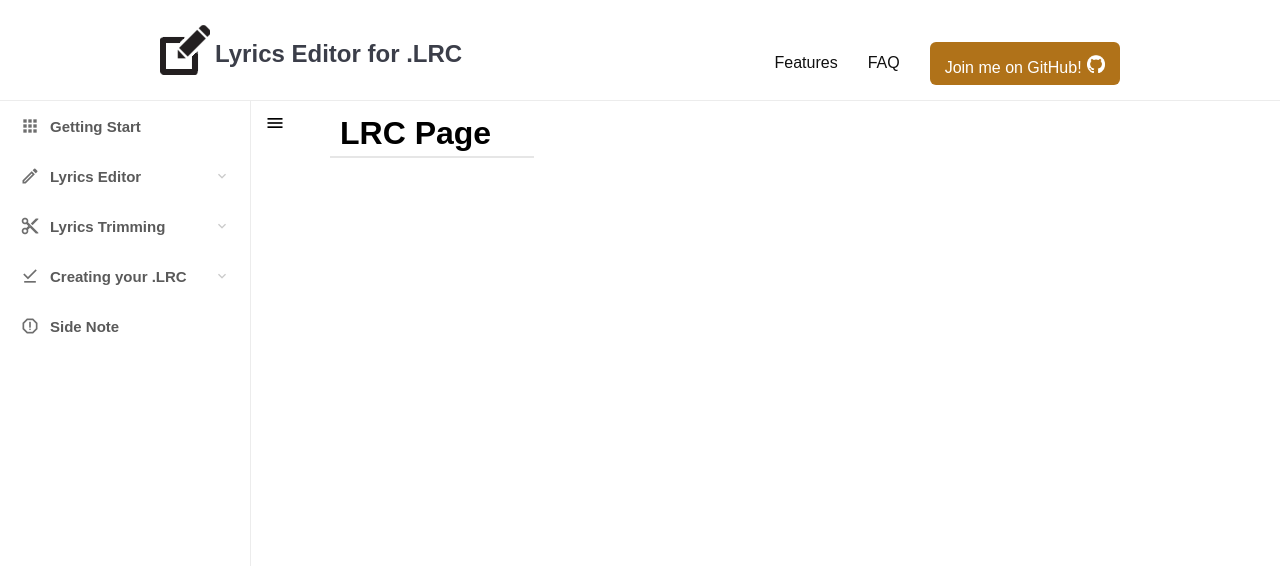
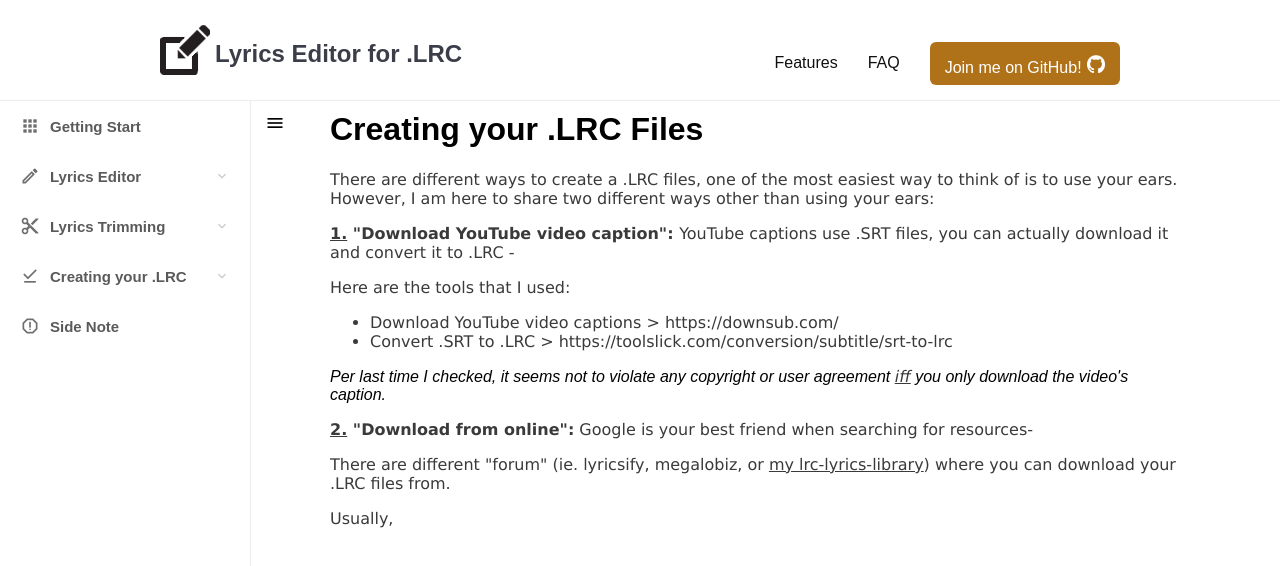
Before and after one commit to sonikkk-526/.LRC-Editor-Docx, a Vue app: page /feature/create-lrc in a window 1280 px wide. Shown: the top 566 px of the page. Built offline with nearby package versions, Linux system fonts and the light colour scheme.

Commit message:
[Feature] Added CreateLRCPage.vue and Fixed typos
Signed-off-by: sonik.- <56092970+sonikkk-526@users.noreply.github.com>

```diff
--- a/src/components/Pages/LRC/CreateLRCPage.vue
+++ b/src/components/Pages/LRC/CreateLRCPage.vue
@@ -1,3 +1,28 @@
 <template>
-  <h1>LRC Page</h1>
+  <h1>Creating your .LRC Files</h1>
+  <p>
+    There are different ways to create a .LRC files, one of the most easiest way to think of is to use your ears.
+    However, I am here to share two different ways other than using your ears:
+  </p>
+
+  <p><b><u>1.</u> "Download YouTube video caption": </b>YouTube captions use .SRT files, you can actually download it and convert it to .LRC -</p>
+  <p>
+    Here are the tools that I used:<br>
+    <ul>
+      <li>Download YouTube video captions > https://downsub.com/ <br></li>
+      <li>Convert .SRT to .LRC > https://toolslick.com/conversion/subtitle/srt-to-lrc</li>
+    </ul>
+  </p>
+  <i>Per last time I checked, it seems not to violate any copyright or user agreement <u>iff</u> you only download the video's caption.</i>
+
+
+  <p><b><u>2.</u> "Download from online":</b> Google is your best friend when searching for resources-</p>
+  <p>
+    There are different "forum" (ie. lyricsify, megalobiz, or
+    <a href="https://github.com/sonikkk-526/lrc-lyrics-library" target="_blank">my lrc-lyrics-library</a>)
+    where you can download your .LRC files from.
+  </p>
+  <p>
+    Usually,
+  </p>
 </template>
--- a/src/components/Pages/Trim/TrimFeature.vue
+++ b/src/components/Pages/Trim/TrimFeature.vue
@@ -2,7 +2,7 @@
   <h1>Intro to Lyrics Trimming Feature Pack</h1>
   <p>
     There may be times that you found a translated lyrics or file (.SRT/.LRC) online which contains
-    more than one langauges. In that case, you may want to keep only one langauge to work with:
+    more than one languages. In that case, you may want to keep only one language to work with:
   </p>
 
   <div class="block-container">
@@ -44,7 +44,7 @@
     You will need to read the "<RouterLink :to="{name: 'trimShowcase'}">The nitty-gritty</RouterLink>" to understand how to achieve it.
     It would be too long for a page to have both the description and the implementation of this feature.<br><br>
 
-    <b>FYI.</b> Although using services like Google Translate would be much more practical, these service would also cause me moeny to maintain
+    <b>FYI.</b> Although using services like Google Translate would be much more practical, these service would also cause me money to maintain
     (they have limited free usage); as most translated lyrics has a consistent pattern (described in the next page), a simple line skipping feature
     seems to do the job.
   </p>
--- a/src/components/Pages/Trim/TrimOption.vue
+++ b/src/components/Pages/Trim/TrimOption.vue
@@ -33,7 +33,7 @@
   </div>
   <i>It is a handy option if you found a LRC file and only need the lyrics portion.</i><br><br>
 
-  <p><u>2.</u> "Discard Lyrics": Removing all the lyrics such that it only contains the timestamp-</p>
+  <p><u>2.</u> "Discard Lyrics": Removing all the lyrics such that it only contains the timestamp (most convenient option imo)-</p>
   <div class="block-container">
     <div>
       <span>Input:</span>
@@ -64,16 +64,14 @@
     </div>
   </div>
   <i>
-    This is the most convenient option imo because occasionally you may have a LRC file and
-    would want to change the lyrics out for another language (ie. japanese -> english).<br><br>
+    Occasionally you may have a .LRC file and would want to change the lyrics out for another language
+    (ie. japanese -> english).<br><br>
 
     Rather than doing it by hand for 30+ lines, the <code>x</code> represents there was a line of lyrics
-    there (because sometimes LRC file may use empty lines to separate the structure:
+    there (because sometimes .LRC file may use empty lines to separate the structure:
     (ie. intro, verse, pre-chorus, chorus, bridge, inter, instrumental solo, outro)).<br><br>
 
     With this in mind, we could utilize this feature and combine it with
     "<RouterLink :to="{name: 'editor-merging'}">Lyrics Merging</RouterLink>".<br>
-    Tips: You can use "<RouterLink :to="{name: 'editor-mergeOptions'}">Use Trimmed Lyrics Option</RouterLink>"
-    such that you do not need to copy and paste it into the merging page.
   </i>
 </template>
```
